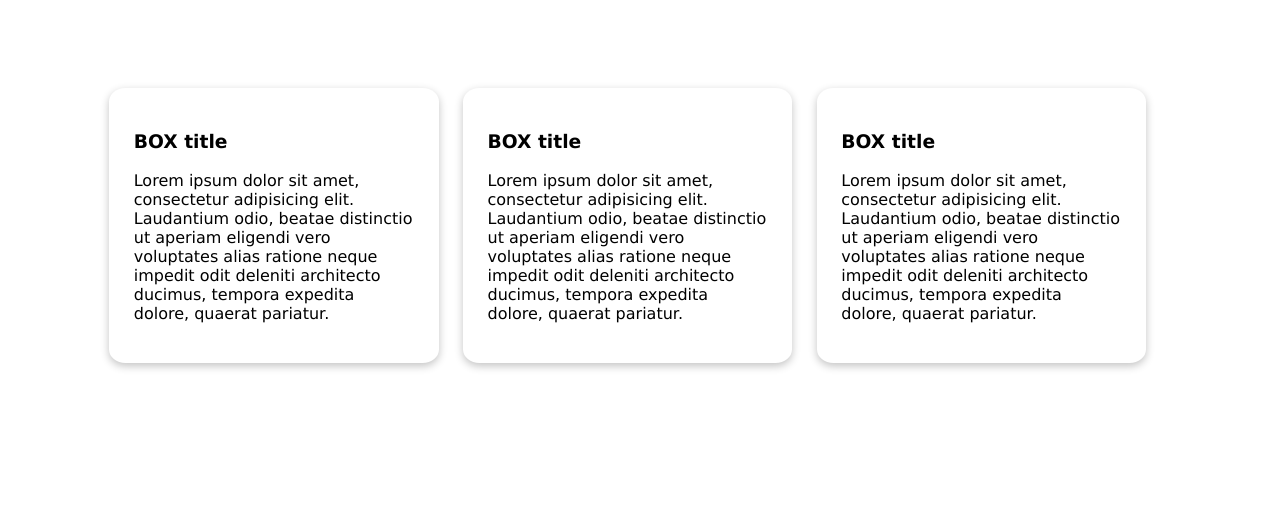
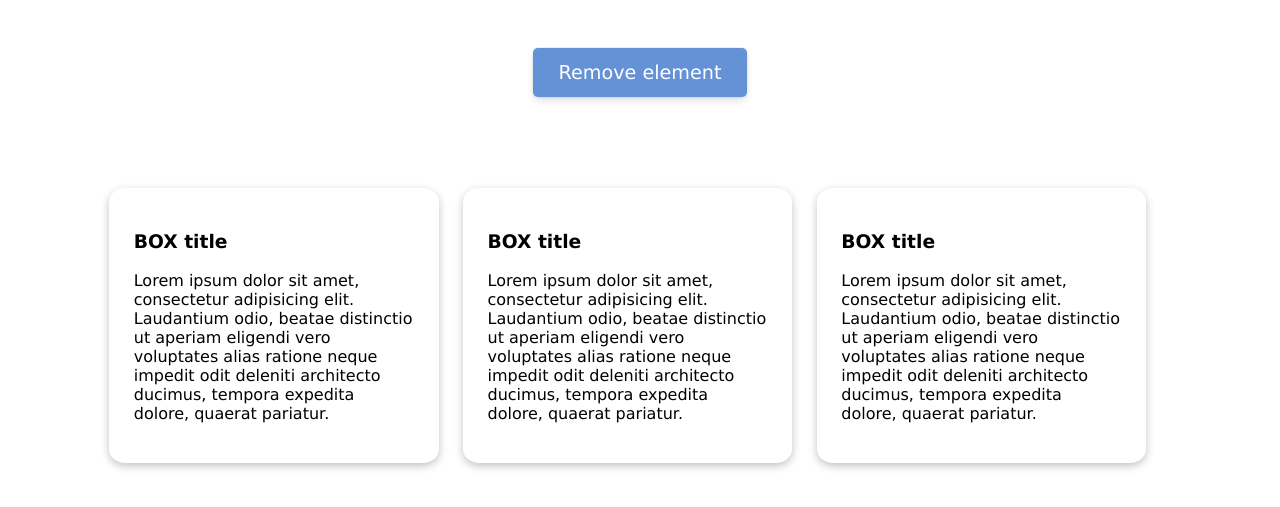
Before and after one commit to jobayer-alam-24/jobayer-alam-24-class-32, a plain HTML site: page index.html in a window 1280 px wide. Shown: the part 95-602 px from the top of the page. Drawn offline with Linux system fonts and the light colour scheme.

Commit message:
dom practice

```diff
--- a/script.js
+++ b/script.js
@@ -1,5 +1,7 @@
+const btn = document.createElement('button');
 const mainCon = document.createElement('main');
 let boxCon = document.createElement('div');
+let btnOuter = document.createElement('div');
 boxCon.classList.add('box-container');
 boxCon.style.padding = '30px';
 
@@ -20,7 +22,28 @@ for (let i = 0; i <= 2; i++) {
 
 let h2 = document.createElement('h2');
 h2.innerHTML = `HTML Elements Create Using DOM`;
+btn.innerHTML =  `Remove element`;
 h2.classList.add('heading');
+btnOuter.classList.add('btnOuter');
 mainCon.appendChild(boxCon);
+btnOuter.appendChild(btn);
+mainCon.insertBefore(btnOuter, boxCon);
 mainCon.prepend(h2);
 document.body.appendChild(mainCon);
+
+let firstCard = boxCon.firstChild;
+let secChild = firstCard.nextSibling;
+let lastChild = boxCon.lastChild;
+
+let count = 0;
+btn.addEventListener('click', () => {
+    count++;
+    if(count == 1){
+        firstCard.style.display = 'none';
+    }else if(count == 2){
+        secChild.style.display = 'none';
+    }
+    else{
+        lastChild.style.display = 'none';
+    }
+})
--- a/style.css
+++ b/style.css
@@ -33,3 +33,22 @@ body{
     background-color: #47a5ca;
     color: white;
 }
+.btnOuter{
+    margin-top: 4%;
+    text-align: center;
+}
+button{
+    border: none;
+    outline: none;
+    background-color: rgb(37, 101, 197);
+    padding: 1% 2%;
+    color: white;
+    border-radius: 5px;
+    cursor: pointer;
+    font-size: 1.2rem;
+    opacity: 0.7;
+    box-shadow: rgba(9, 30, 66, 0.25) 0px 4px 8px -2px, rgba(9, 30, 66, 0.08) 0px 0px 0px 1px;
+}
+button:hover{
+    opacity: 1;
+}
```
